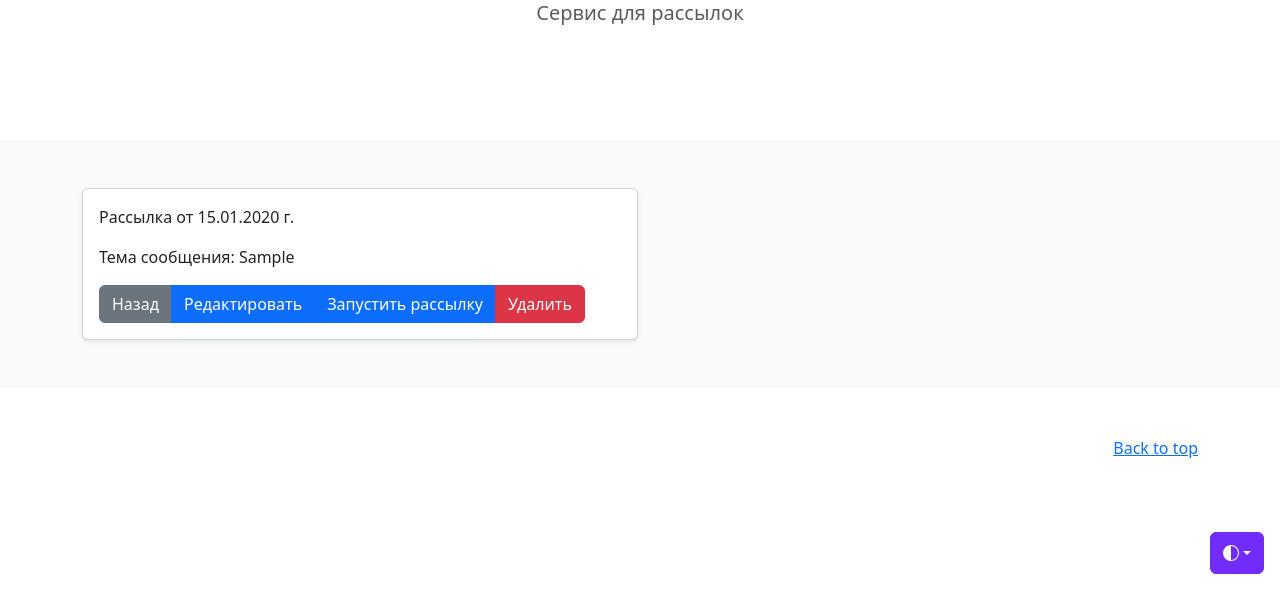
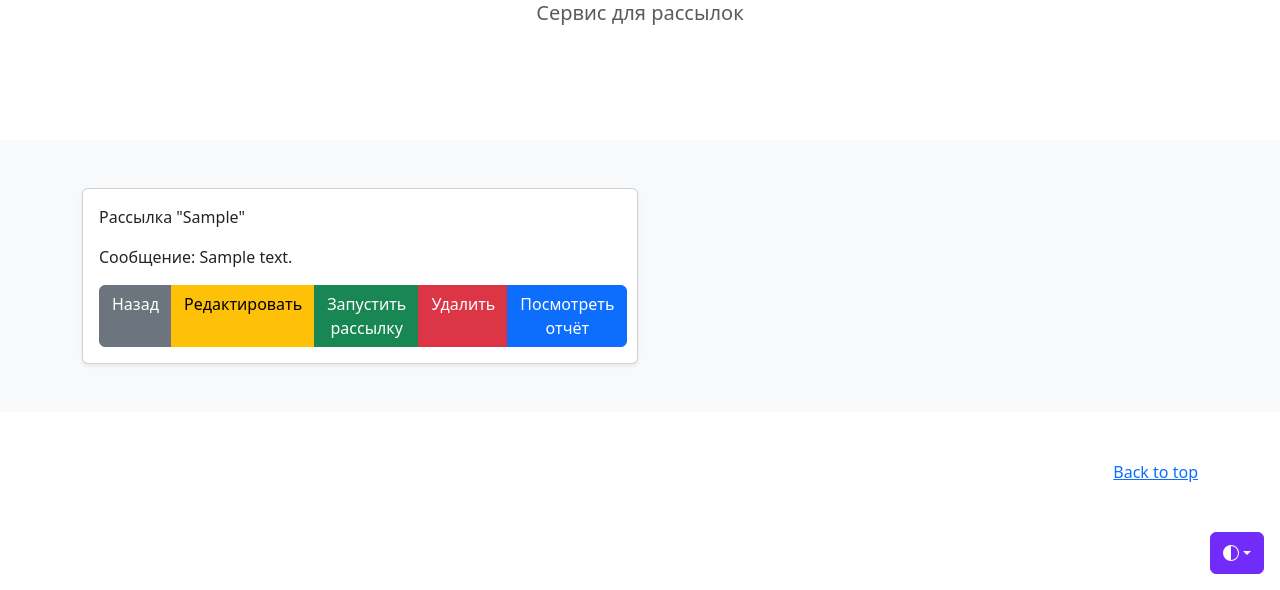
Before and after one commit to skarlainn/Mailing, a Django app: page /mailing/1/ in a window 1280 px wide. Shown: the part 210-800 px from the top of the page. Run offline with Django 5.2, Linux system fonts and the light colour scheme; a user stored in the database is signed in; tables that the repository leaves empty hold one stand-in row (values such as "Sample post"); some libraries are stand-ins or nearby versions.

Commit message:
добавлена проверка разрешений

```diff
--- a/mailing/templates/mailing/includes/inc_menu.html
+++ b/mailing/templates/mailing/includes/inc_menu.html
@@ -10,6 +10,9 @@
           <ul class="list-unstyled">
             <li><a href="{% url 'mailing:home' %}" class="text-white">Главная</a></li>
             {% if user.is_authenticated %}
+            {% if perms.user.can_block_users %}
+                <li><a href="{% url 'users:user_list' %}" class="text-white">Пользователи</a></li>
+              {% endif %}
             <li><a href="{% url 'mailing:mailing_list' %}" class="text-white">Рассылки</a></li>
             <li><a href="{% url 'mailing:message_list' %}" class="text-white">Сообщения</a></li>
             <li><a href="{% url 'mailing:recipient_list' %}" class="text-white">Получатели</a></li>
--- a/mailing/templates/mailing/mailing_detail.html
+++ b/mailing/templates/mailing/mailing_detail.html
@@ -7,14 +7,26 @@
         <div class="col">
           <div class="card shadow-sm">
             <div class="card-body">
-              <p class="card-text">Рассылка от {{ object.first_sending | date:"d.m.Y г." }}</p>
-              <p class="card-text">Тема сообщения: {{ object.message }}</p>
+              <p class="card-text">Рассылка "{{ object.message.topic }}"</p>
+              <p class="card-text">Cообщениe: {{ object.message.text | truncatechars:100 }}</p>
               <div class="d-flex justify-content-between align-items-center">
                 <div class="btn-group">
                   <a class="btn btn-secondary" href="{% url 'mailing:mailing_list' %}" role="button">Назад</a>
-                  <a class="btn btn-primary" href="{% url 'mailing:mailing_update' mailing.pk %}" role="button">Редактировать</a>
-                  <a class="btn btn-primary" href="{% url 'mailing:mailing_send' mailing.pk %}" role="button">Запустить рассылку</a>
-                  <a class="btn btn-danger" href="{% url 'mailing:mailing_delete' mailing.pk %}" role="button">Удалить</a>
+                  {% if user == mailing.owner %}
+                    <a class="btn btn-warning" href="{% url 'mailing:mailing_update' mailing.pk %}" role="button">Редактировать</a>
+                    <a class="btn btn-success" href="{% url 'mailing:mailing_send' mailing.pk %}" role="button">Запустить рассылку</a>
+                    <a class="btn btn-danger" href="{% url 'mailing:mailing_delete' mailing.pk %}" role="button">Удалить</a>
+                    <a class="btn btn-primary" href="{% url 'mailing:mailing_report' mailing.pk %}" role="button">Посмотреть отчёт</a>
+                  {% else %}
+                    <a class="btn btn-primary" href="{% url 'mailing:mailing_report' mailing.pk %}" role="button">Посмотреть отчёт</a>
+                    {% if perms.user.can_disabling_mailing and not mailing.status == "completed" %}
+                      <form action="{% url 'mailing:disabling_mailing' mailing.pk %}" method="post">
+                      {% csrf_token %}
+                      <button class="btn btn-secondary" type="submit">Отключить рассылку</button>
+                      </form>
+                    {% endif %}
+                  {% endif %}
+
                 </div>
               </div>
             </div>
@@ -24,3 +36,16 @@
     </div>
   </div>
 {% endblock %}
+
+{% if user == product.owner %}
+                  <a class="btn btn-primary" href="{% url 'catalog:product_update' product.pk %}" role="button">Редактировать</a>
+                  {% endif %}
+                  {% if perms.catalog.can_unpublish_product and product.is_published %}
+                    <form action="{% url 'catalog:unpublish_product' product.pk %}" method="post">
+                      {% csrf_token %}
+                      <button class="btn btn-secondary" type="submit">Снять с публикации</button>
+                    </form>
+                  {% endif %}
+                  {% if perms.catalog.delete_product or user == product.owner %}
+                    <a class="btn btn-danger" href="{% url 'catalog:product_delete' product.pk %}" role="button">Удалить</a>
+                  {% endif %}
--- a/mailing/templates/mailing/mailing_list.html
+++ b/mailing/templates/mailing/mailing_list.html
@@ -16,7 +16,7 @@
         <div class="col">
           <div class="card shadow-sm">
             <div class="card-body">
-              <p class="card-text">Рассылка от {{ mailing.first_sending | date:"d.m.Y г." }}</p>
+              <p class="card-text">Рассылка "{{ mailing..message.topic }}"</p>
               <div class="d-flex justify-content-between align-items-center">
                 <div class="btn-group">
                   <a class="btn btn-primary" href="{% url 'mailing:mailing' mailing.pk %}" role="button">Подробнее</a>
--- a/mailing/urls.py
+++ b/mailing/urls.py
@@ -3,7 +3,7 @@ from django.urls import path
 from mailing.apps import MailingConfig
 from mailing.views import RecipientListView, RecipientDetailsView, RecipientCreateView, RecipientUpdateView, RecipientDeleteView, MessageDetailsView, MessageCreateView, MessageUpdateView, MessageDeleteView, MessageListView, \
     MailingListView, MailingDetailsView, MailingCreateView, MailingUpdateView, MailingDeleteView, \
-    MailingSendView, MailingReportView, MainPageView, HomeView
+    MailingSendView, MailingReportView, MainPageView, HomeView, DisabledMailingView
 
 app_name = MailingConfig.name
 
@@ -27,4 +27,5 @@ urlpatterns = [
     path("mailing_report/<int:pk>/", MailingReportView.as_view(), name="mailing_report"),
     path("main_page/", MainPageView.as_view(), name="main_page"),
     path("", HomeView.as_view(), name="home"),
+    path("disabling_mailing/<int:pk>/", DisabledMailingView.as_view(), name="disabling_mailing"),
 ]
--- a/mailing/views.py
+++ b/mailing/views.py
@@ -2,6 +2,7 @@ import datetime
 
 from django.contrib.auth.mixins import LoginRequiredMixin
 from django.core.mail import send_mail
+from django.http import HttpResponseForbidden
 from django.shortcuts import get_object_or_404, render, redirect
 from django.urls import reverse_lazy
 from django.views import View
@@ -162,3 +163,16 @@ class MailingReportView(LoginRequiredMixin, DetailView):
         self.object = self.get_object()
 
         return super().get(request, *args, **kwargs)
+
+class DisabledMailingView(LoginRequiredMixin, View):
+
+    def post(self, request, pk):
+        mailing = get_object_or_404(Mailing, id=pk)
+
+        if not request.user.has_perm('mailing.can_disabling_mailing'):
+            return HttpResponseForbidden("У вас недостаточно прав для отключения рассылки")
+
+        mailing.status = "completed"
+        mailing.save()
+
+        return redirect('mailing:mailing', pk=mailing.id)
--- a/users/templates/users/user_detail.html
+++ b/users/templates/users/user_detail.html
@@ -15,6 +15,12 @@
                 <div class="btn-group">
                   <a class="btn btn-secondary" href="{% url 'users:user_list' %}" role="button">Назад</a>
                   <a class="btn btn-primary" href="{% url 'users:user_update' user.pk %}" role="button">Редактировать</a>
+                  {% if perms.user.can_block_users and user.is_active%}
+                      <form action="{% url 'users:block_user' user.pk %}" method="post">
+                      {% csrf_token %}
+                      <button class="btn btn-danger" type="submit">Заблокировать пользователя</button>
+                      </form>
+                  {% endif %}
                 </div>
               </div>
             </div>
--- a/users/urls.py
+++ b/users/urls.py
@@ -3,7 +3,8 @@ from django.urls import path
 
 from users.apps import UsersConfig
 from users.views import UserCreateView, email_verification, password_reset_request, password_reset_confirm, \
-    password_reset_complete, password_reset_invalid, password_reset_done, UserListView, UserDetailsView, UserUpdateView
+    password_reset_complete, password_reset_invalid, password_reset_done, UserListView, UserDetailsView, UserUpdateView, \
+    BlockUserView
 
 
 app_name = UsersConfig.name
@@ -21,4 +22,5 @@ urlpatterns = [
     path('users/', UserListView.as_view(), name='user_list'),
     path('user/<int:pk>/', UserDetailsView.as_view(), name='user'),
     path("update/user/<int:pk>/", UserUpdateView.as_view(), name="user_update"),
+    path("block_user/<int:pk>/", BlockUserView.as_view(), name="block_user"),
 ]
```
Also changed, not shown: users/templates/users/user_list.html (+0 -9 lines), users/views.py (+22 -5 lines).
